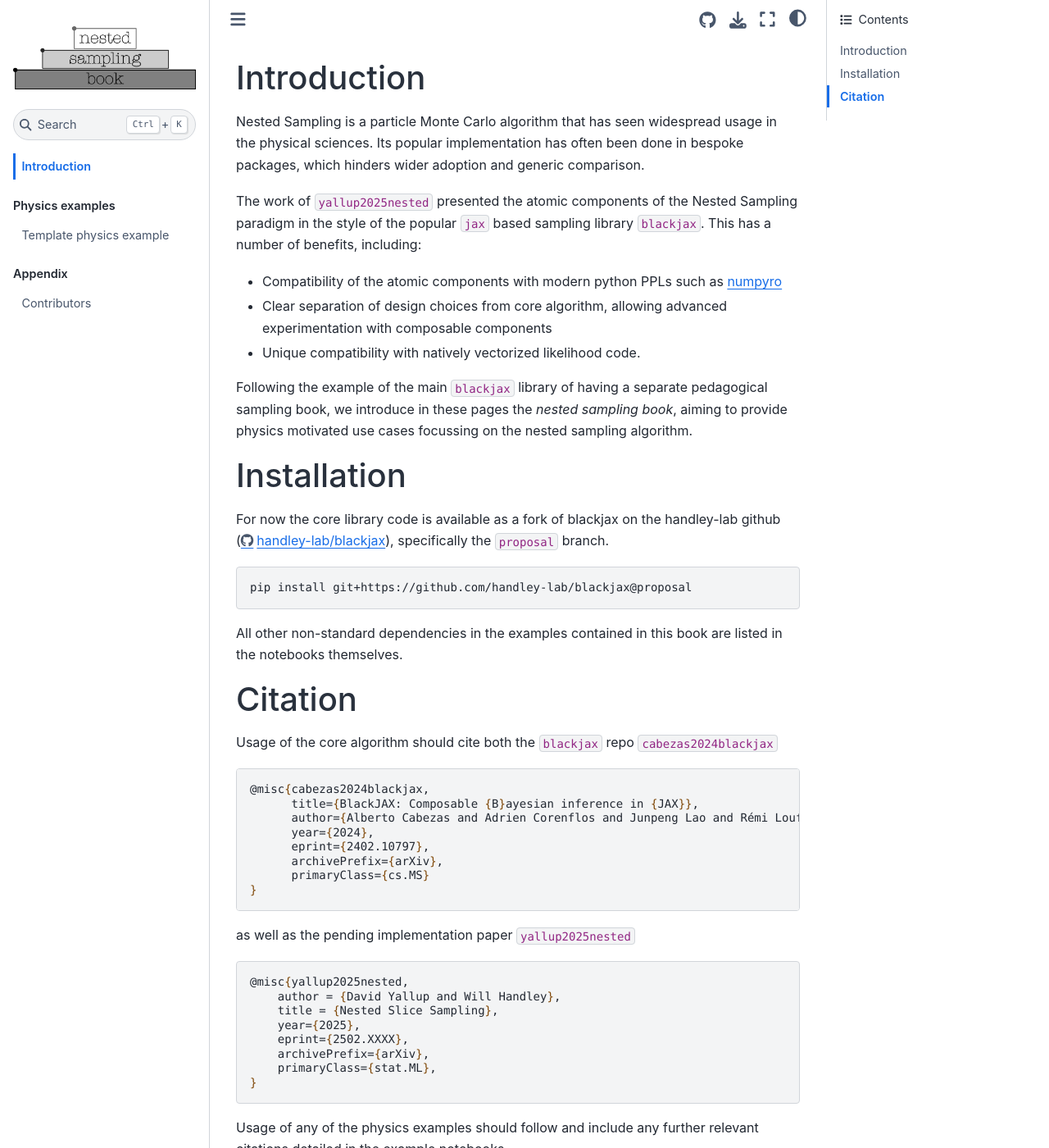
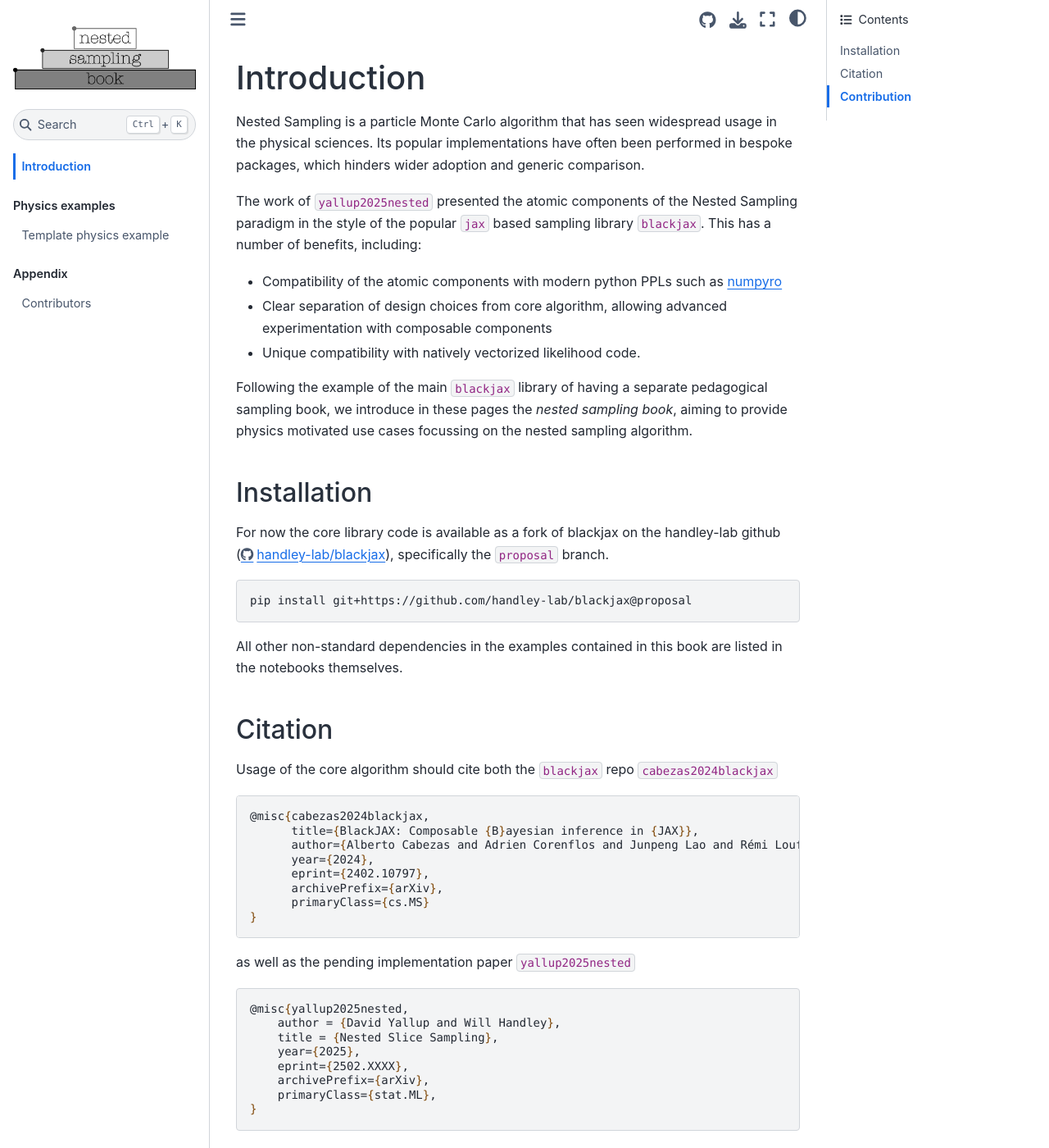
Before and after one commit to ming-256/nested-sampling-book, a Jupyter Book: the page built from intro.md, in a window 1280 px wide and 1400 px high. Shown: the whole window at 82% size. Built offline with Jupyter Book 1.0.4 settings and Sphinx 7.4.7 and the Sphinx Book theme 1.1.4, drawn with Linux system fonts in a browser that asks for light colours; pages that are not in the unit, such as notebooks, are missing from menus; cross-references to code outside the pages are shown as plain code; some of the changed text lies outside the part shown.

Commit message:
add contrib

````diff
--- a/intro.md
+++ b/intro.md
@@ -1,6 +1,6 @@
 # Introduction
 
-Nested Sampling is a particle Monte Carlo algorithm that has seen widespread usage in the physical sciences. Its popular implementation has often been done in bespoke packages, which hinders wider adoption and generic comparison.
+Nested Sampling is a particle Monte Carlo algorithm that has seen widespread usage in the physical sciences. Its popular implementations have often been performed in bespoke packages, which hinders wider adoption and generic comparison.
 
 The work of {cite}`yallup2025nested` presented the atomic components of the Nested Sampling paradigm in the style of the popular `jax` based sampling library `blackjax`. This has a number of benefits, including:
 - Compatibility of the atomic components with modern python PPLs such as [numpyro](https://num.pyro.ai/en/latest/index.html#)
@@ -9,7 +9,7 @@
 
 Following the example of the main `blackjax` library of having a separate pedagogical sampling book, we introduce in these pages the _nested sampling book_, aiming to provide physics motivated use cases focussing on the nested sampling algorithm.
 
-# Installation
+## Installation
 
 For now the core library code is available as a fork of blackjax on the handley-lab github (https://github.com/handley-lab/blackjax), specifically the `proposal` branch.
 
@@ -19,7 +19,7 @@
 
 All other non-standard dependencies in the examples contained in this book are listed in the notebooks themselves.
 
-# Citation
+## Citation
 Usage of the core algorithm should cite both the `blackjax` repo {cite}`cabezas2024blackjax`
 
 ```latex
@@ -48,5 +48,9 @@
 
 Usage of any of the physics examples should follow and include any further relevant citations detailed in the example notebooks.
 
+## Contribution
+
+Contributions are most welcome! Please see the [contribution guidelines](https://github.com/handley-lab/nested-sampling-book/blob/main/CONTRIBUTING.md) for more information. Or start by raising an issue on the book repository https://github.com/handley-lab/nested-sampling-book
+
 ```{tableofcontents}
 ```
````
Also changed, not shown: README.md (+1 -15 lines).
